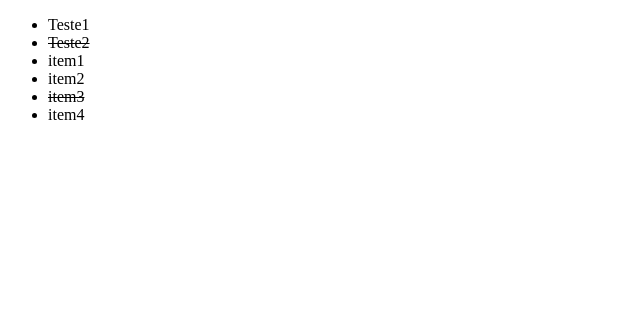
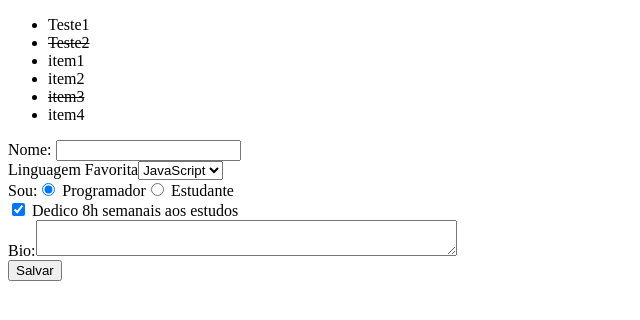
Before and after one commit to eliseusbrito/appReactLetsCodeSantander, a React (Create React App) app: page / in a window 1280 px wide. Shown: the top 320 px of the page, without its empty margins (0-640 px from the left). Built offline with nearby package versions, Linux system fonts and the light colour scheme.

Commit message:
Adiciona Formulario com retorno somente no consolelog

```diff
--- /dev/null
+++ b/src/components/Formulario.js
@@ -0,0 +1,75 @@
+import React from 'react';
+
+class Formulario extends React.Component {
+    constructor(props) {
+        super(props);
+        this.state = { nome: '', linguagem: 'JavaScript', tipo: 'programador', dedico: true, bio: '' };
+
+        this.handleSubmit = (event) => {
+            event.preventDefault();//evita que o comportamento padrao que é atualizar automatico seja realizado
+            console.log(this.state);
+        }
+
+        this.changeName = (event) => {
+            this.setState({ nome: event.target.value })
+        }
+
+        this.changeSelect = (event) => {
+            this.setState({ linguagem: event.target.value })
+        }
+
+        this.changeRadio = (event) => {
+            this.setState({ tipo: event.target.value })
+        }
+
+        this.changeCheckbox = (event) => {
+            this.setState({ dedico: event.target.checked })
+        }
+
+        this.changeBio = (event) => {
+            this.setState({ bio: event.target.value })
+        }
+
+    }
+
+    render() {
+        return (
+            <>
+                <form onSubmit={this.handleSubmit}>
+                    <label>
+                        Nome: <input type="text" value={this.state.nome} onChange={this.changeName} />
+                    </label>
+                    <br />
+                    <label>
+                        Linguagem Favorita
+                        <select value={this.state.linguagem} onChange={this.changeSelect} >
+                            <option>JavaScript</option>
+                            <option>Phython</option>
+                            <option>C++</option>
+                        </select>
+                    </label>
+                    <br />
+                    <label>
+                        Sou:
+                        <input type="radio" checked={this.state.tipo == 'programador'} onChange={this.changeRadio} value="programador" /> Programador
+                        <input type="radio" checked={this.state.tipo == 'estudante'} onChange={this.changeRadio} value="estudante" /> Estudante
+                    </label>
+                    <br />
+                    <label>
+                        <input type="checkbox" checked={this.state.dedico} onChange={this.changeCheckbox} /> Dedico 8h semanais aos estudos
+                    </label>
+                    <br />
+                    <label>
+                        Bio:
+                        <textarea cols="50" value={this.state.bio} onChange={this.changeBio} />
+                    </label>
+                    <br />
+                    <input type="submit" value="Salvar" />
+                </form>
+            </>
+        );
+    }
+
+}
+
+export default Formulario;
--- a/src/index.js
+++ b/src/index.js
@@ -6,6 +6,7 @@
 import App4 from './components/App4';
 import App5 from './components/App5';
 import {Lista, Item} from './components/Lista';
+import Formulario from './components/Formulario';
 import reportWebVitals from './reportWebVitals';
 
 ReactDOM.render(
@@ -19,6 +20,9 @@
         Teste2
       </Item>
     </Lista>
+    <Formulario>
+
+    </Formulario>
 
 
   </React.StrictMode>,
```
